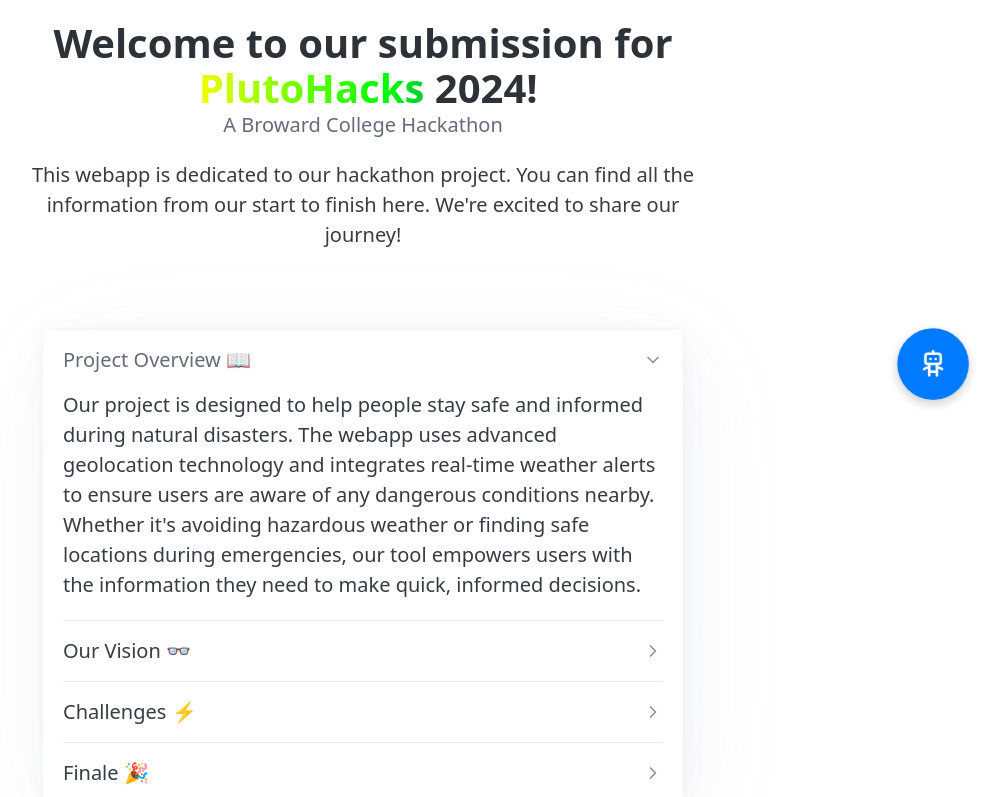
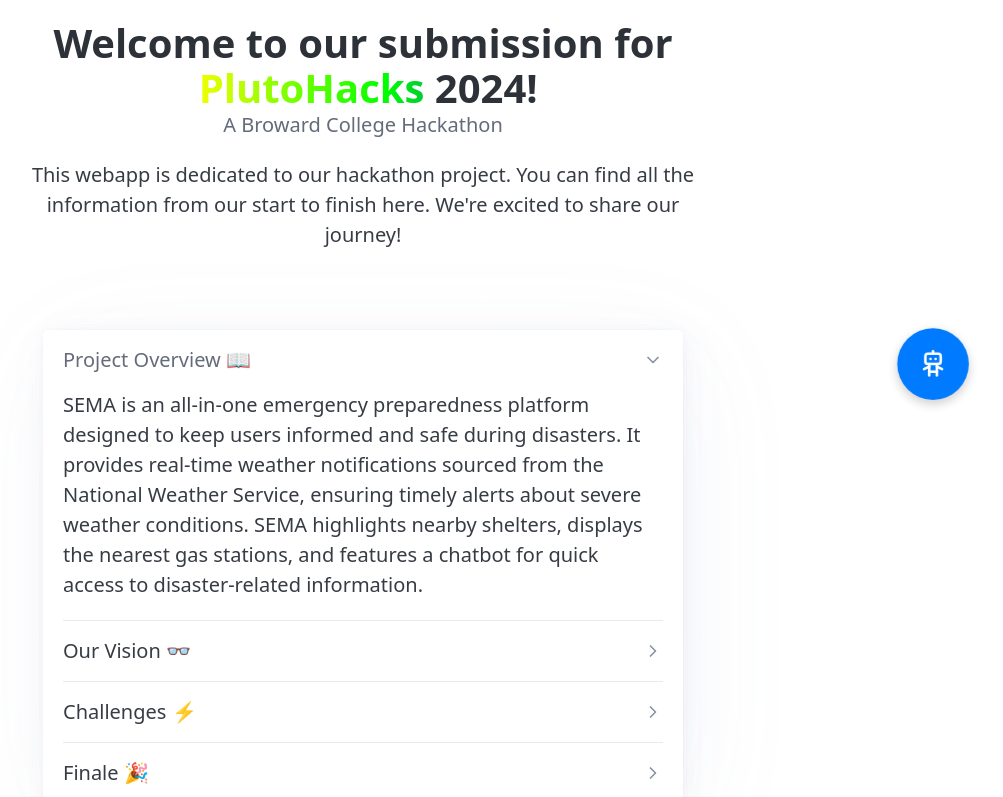
Before and after one commit to sebilune/plutohacks-2024, a React (Vite) app: page /summary in a window 1280 px wide. Shown: the part 381-1178 px from the top of the page, without its empty margins (277-1280 px from the left). Built offline with nearby package versions, Linux system fonts and the light colour scheme.

Commit message:
update: project summary descriptions

```diff
--- a/src/pages/Summary.jsx
+++ b/src/pages/Summary.jsx
@@ -37,23 +37,22 @@
             <article>
               <Accordion
                 title="Project Overview 📖"
-                description="Our project is designed to help people stay safe and informed during natural disasters. The webapp uses advanced geolocation technology and integrates real-time weather alerts to ensure users are aware of any dangerous conditions nearby. Whether it's avoiding hazardous weather or finding safe locations during emergencies, our tool empowers users with the information they need to make quick, informed decisions."
+                description="SEMA is an all-in-one emergency preparedness platform designed to keep users informed and safe during disasters. It provides real-time weather notifications sourced from the National Weather Service, ensuring timely alerts about severe weather conditions. SEMA highlights nearby shelters, displays the nearest gas stations, and features a chatbot for quick access to disaster-related information."
                 isOpen={true}
               />
               <hr />
               <Accordion
                 title="Our Vision 👓"
-                description="Our vision is to create a world where no one is caught unprepared in the face of natural disasters. Through a seamless blend of real-time data, AI-driven chat assistance, and interactive mapping, we aim to make disaster preparedness accessible to everyone. Whether it's finding open gas stations, shelters, or preparing for incoming storms, our platform delivers essential resources at the click of a button."
+                description="Our goal is to create a user-friendly platform that provides timely information and essential resources, enabling users to make informed decisions during crises. We hope SEMA offers valuable insights that empower users to make the best choices, including timely evacuation, ultimately protecting lives from life-threatening situations."
               />
               <hr />
               <Accordion
                 title="Challenges ⚡"
-                description="Creating this platform posed some unique challenges, from integrating multiple real-time APIs to ensuring the accuracy of location-based alerts. We tackled issues like data overload, balancing user interface simplicity, and making sure the chatbot's AI was intuitive enough to assist people in moments of high stress. Despite these obstacles, our team was able to push through and deliver a dynamic, reliable app."
-              />
+                description= ""/>
               <hr />
               <Accordion
                 title="Finale 🎉"
-                description="We are incredibly proud of what we achieved with this project. By combining real-time data analytics, AI-driven chat functionality, and an intuitive user interface, we’ve built a tool that can save lives in critical moments. This app is more than just a tool—it's a lifeline for those facing emergencies, providing them with crucial resources and timely information to make the best decisions possible."
+                description=""
               />
             </article>
           </div>
```
